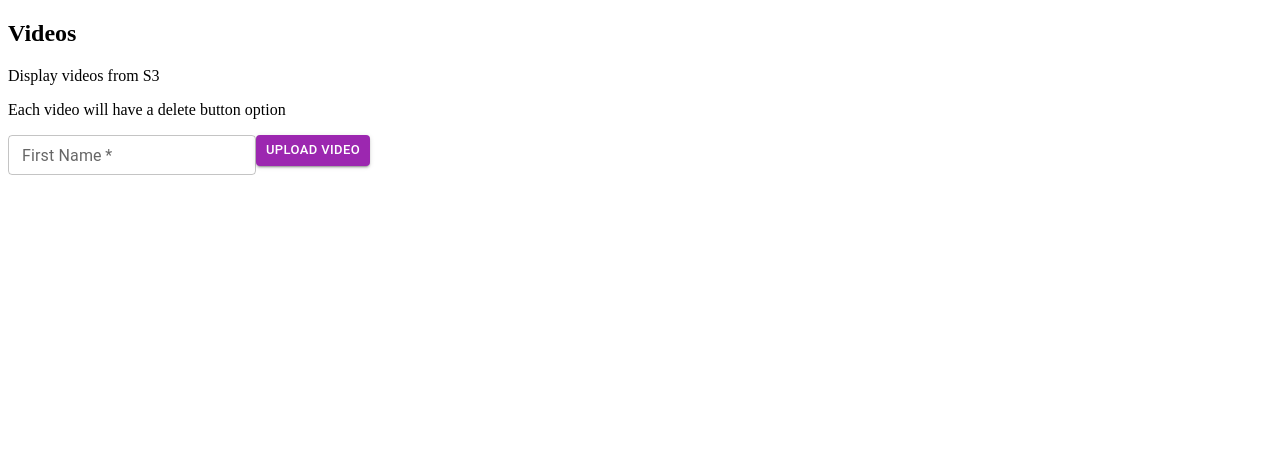
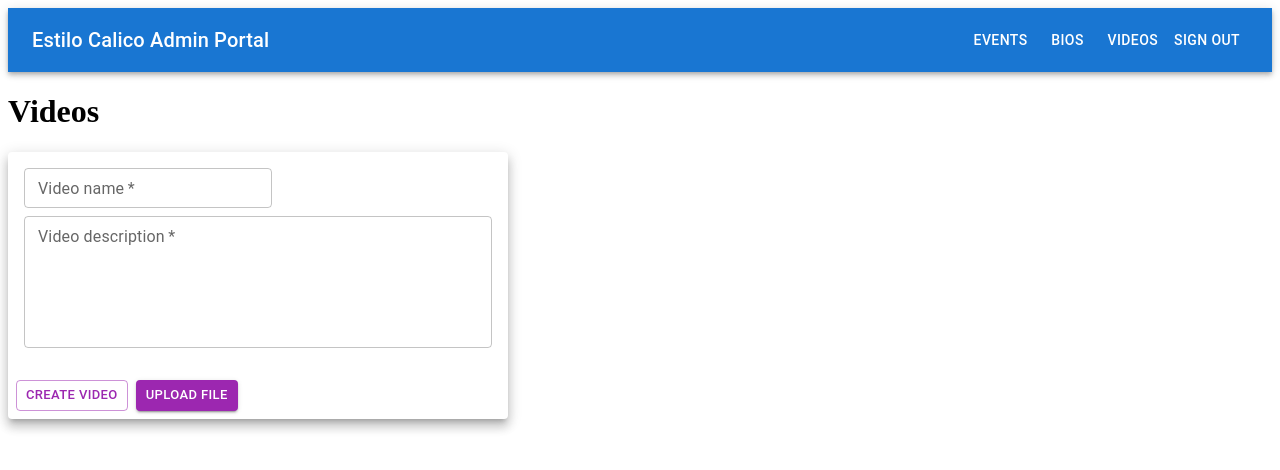
Before and after one commit to c-arriagada/es-admin, a React app: page /videos in a window 1280 px wide. Shown: the top 470 px of the page. Built offline with nearby package versions, Linux system fonts and the light colour scheme.

Commit message:
created mui video card, can upload file and send form values

```diff
--- a/src/client/estilocalico.js
+++ b/src/client/estilocalico.js
@@ -144,8 +144,8 @@ async function updateBio(bioObj, token) {
     return updatedEvent;
 }
 
-async function updateVideo(formData) {
-    const response = await fetch(`${BACKEND_URL}/upload`, {
+async function createVideo(formData) {
+    const response = await fetch(`${BACKEND_URL}/videos`, {
         method: 'POST',
         body: formData
     })
@@ -165,5 +165,5 @@ export {
     createBio,
     updateBio,
     deleteBio,
-    updateVideo,
+    createVideo,
     }
--- a/src/components/VideosCard.jsx
+++ b/src/components/VideosCard.jsx
@@ -1,49 +1,92 @@
 import React, { useState } from "react";
-import { updateVideo } from "../client/estilocalico";
-import { Button, TextField } from "@mui/material";
+import { createVideo } from "../client/estilocalico";
+import {
+  Button,
+  TextField,
+  Stack,
+  Card,
+  CardActions,
+  CardContent,
+} from "@mui/material";
 
 function VideosCard() {
-    const [fileName, setFileName] = useState()
+  const [videoName, setVideoName] = useState("");
+  const [description, setDescription] = useState("");
+  const [file, setFile] = useState(undefined);
+
+  function handleClick(e) {
+    e.preventDefault();
+    const data = new FormData();
+    data.append("file", file);
+    data.append("file_name", file.name);
+    data.append("video_name", videoName);
+    data.append("description", description);
+    console.log("data", data);
+    let response = createVideo(data);
+    console.log(response);
+    // reset values
+    setVideoName("");
+    setDescription("");
+    setFile(undefined);
+  }
 
   function onChange(e) {
     const selectedFile = e.target.files[0];
-    console.log('selectedFile', selectedFile)
-    const data = new FormData()
-    data.append('file', selectedFile)
-    data.append('file_name', selectedFile.name)
-    console.log('selected file name', selectedFile.name)
-    console.log('data', data)
-    let response = updateVideo(data)
-    console.log(response)
+    console.log("selectedFile", selectedFile);
+    setFile(selectedFile);
+    console.log("selected file name", selectedFile.name);
   }
 
   return (
     <>
-      <h2>Videos</h2>
-      <div>
-        <p>Display videos from S3</p>
-        <p>Each video will have a delete button option</p>
-      </div>
+      <Card sx={{ maxWidth: 500 }} elevation={8}>
+        <CardContent>
+          <Stack spacing={2} direction="row" sx={{ marginBottom: 1 }}>
             <TextField
               type="text"
               variant="outlined"
               color="secondary"
               size="small"
-                  label="First Name"
-                  onChange={(e) =>
-                    setFileName(e.target.value)
-                  }
-                  value={fileName}
+              label="Video name"
+              onChange={(e) => setVideoName(e.target.value)}
+              value={videoName}
               required
             />
+          </Stack>
+          <TextField
+            type="text"
+            variant="outlined"
+            color="secondary"
+            size="small"
+            label="Video description"
+            onChange={(e) => setDescription(e.target.value)}
+            value={description}
+            multiline
+            rows={5}
+            fullWidth
+            required
+          />
+        </CardContent>
+        <Stack spacing={2} direction="row" sx={{ marginBottom: 1 }}></Stack>
+        <CardActions>
           <Button
-        key="upload"
+            key="createVid"
+            variant="outlined"
+            size="small"
+            color="secondary"
+            component="label"
+            onClick={handleClick}
+          >
+            Create Video
+          </Button>
+          <Button
+            key="uploadVid"
             variant="contained"
             size="small"
             color="secondary"
             component="label"
           >
-        Upload Video
+            Upload File
             <input
               type="file"
               accept="video/mp4,video/x-m4v,video/*"
@@ -51,6 +94,9 @@ function VideosCard() {
               onChange={onChange}
             />
           </Button>
+          <a>{file?.name}</a>
+        </CardActions>
+      </Card>
     </>
   );
 }
--- a/src/pages/Videos.jsx
+++ b/src/pages/Videos.jsx
@@ -1,12 +1,15 @@
-import React from 'react';
+import React from "react";
 import VideosCard from "../components/VideosCard";
+import NavBar from "../components/NavBar";
 
 function Videos() {
-    return (
-        <>
-        <VideosCard/>
-        </>
-    )
+  return (
+    <>
+      <NavBar />
+      <h1>Videos</h1>
+      <VideosCard />
+    </>
+  );
 }
 
 export default Videos;
```
Also changed, not shown: src/components/Button.jsx (deleted, +0 -13 lines). Lines whose indentation alone changed are shown as unchanged.
